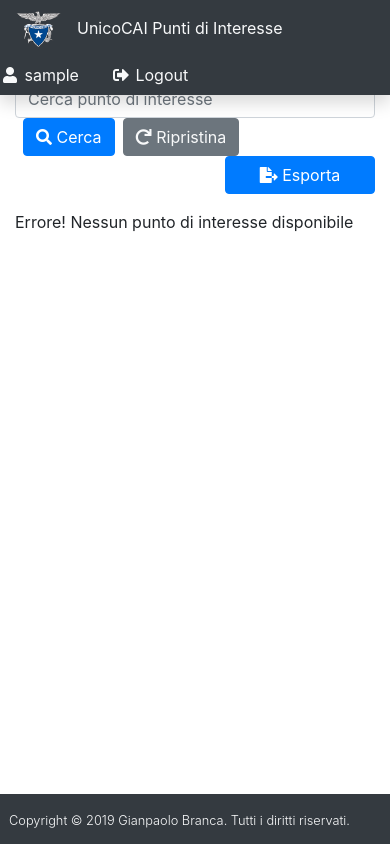
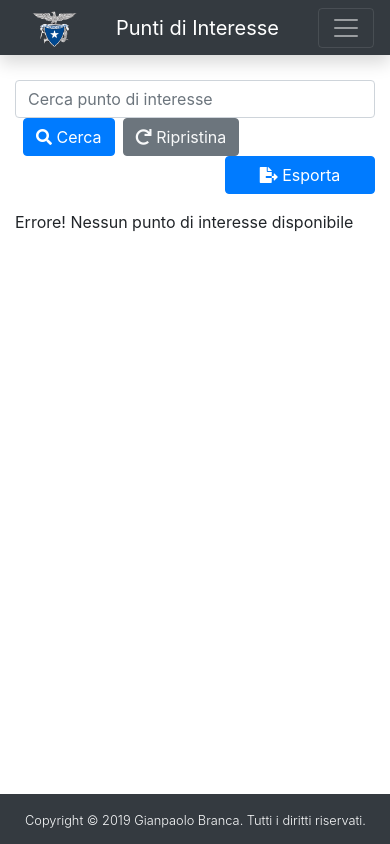
Before and after one commit to GianpaoloBranca/CAI-Punti-Interesse, a Django app: page / in a window 390 px wide. Run offline with Django 3.2, Linux system fonts and the light colour scheme; the visitor is signed in with stand-in values (Sample User, id 1); data that the repository does not hold is empty; some libraries are stand-ins or nearby versions.

Commit message:
Improve navbar and table aspect on mobile

```diff
--- a/templates/punti_interesse/base.html
+++ b/templates/punti_interesse/base.html
@@ -20,25 +20,22 @@
     </title>
   </head>
   <body style='padding-top:80px;'>
-    <nav class="navbar navbar-dark fixed-top bg-dark flex-md-nowrap p-0 shadow">
+    <nav class="navbar navbar-expand-md navbar-dark fixed-top bg-dark py-0 shadow">
       <a class="navbar-brand mx-3" href="#">
         <img src="{% static "images/logo_cai.png" %}" height="45" alt="">
       </a>
       <!-- BEGIN Navbar sections and links -->
-      <ul class="nav navbar-nav mr-auto">
-        <li class="nav-item">
-          <a class="nav-link text-light" href="{% url 'home' %}">UnicoCAI Punti di Interesse</a>
-        </li>
-      </ul>
+      <a class="navbar-brand" href="{% url 'home' %}">Punti di Interesse</a>
       {% if user.is_authenticated %}
-      <ul class="nav form-inline text-right pr-3">
-        <li class="nav-item pr-3">
-          <span class="text-light"><i class="fas fa-user fa-fw"></i> {{ user.username }}</span>
-        </li>
-        <li class="nav-item">
+      <button class="navbar-toggler" type="button" data-toggle="collapse" data-target="#navbarNavAltMarkup" aria-controls="navbarNavAltMarkup" aria-expanded="false" aria-label="Toggle navigation">
+        <span class="navbar-toggler-icon"></span>
+      </button>
+      <div class="collapse navbar-collapse" id="navbarNavAltMarkup">
+        <div class="navbar-nav ml-auto">
+          <a class="nav-link text-light disabled" href="#"><i class="fas fa-user fa-fw"></i> {{ user.username }}</a>
           <a class="nav-link text-light" href="{% url 'logout' %}"><i class="fas fa-sign-out-alt fa-fw"></i> Logout</a>
-        </li>
-      </ul>
+        </div>
+      </div>
       {% endif %}
       <!-- END Navbar sections and links -->
     </nav>
@@ -50,7 +47,7 @@
         <tbody>
           <tr>
             <td class="align-middle">
-              <small class="text-light font-weight-light pl-2">Copyright &copy; 2019 Gianpaolo Branca. Tutti i diritti riservati.</small>
+              <small class="text-light font-weight-light pl-4">Copyright &copy; 2019 Gianpaolo Branca. Tutti i diritti riservati.</small>
             </td>
           </tr>
         </tbody>
--- a/templates/punti_interesse/home.html
+++ b/templates/punti_interesse/home.html
@@ -30,9 +30,9 @@
       <thead>
         <tr>
         <th scope="col" style="width: 30%">Nome</th>
-        <th scope="col" style="width: 30%">Categoria</th>
-        <th scope="col" style="width: 20%">Tipo</th>
-        <th scope="col" style="width: 20%">Ultimo Aggiornamento</th>
+        <th scope="col" style="width: 30%" class="d-none d-md-table-cell">Categoria</th>
+        <th scope="col" style="width: 20%" class="d-none d-md-table-cell">Tipo</th>
+        <th scope="col" style="width: 20%" class="d-none d-sm-table-cell">Aggiornamento</th>
         </tr>
       </thead>
       <tbody>
@@ -43,9 +43,9 @@
           <tr class="table-info">
         {% endif %}
         <td><a class="text-reset" href="{% url 'show' punto.slug %}">{{ punto.nome }}</a></td>
-        <td>{{ punto.categoria }}</td>
-        <td>{{ punto.sottocategoria }}</td>
-        <td>{{ punto.data }}</td>
+        <td class="d-none d-md-table-cell">{{ punto.categoria }}</td>
+        <td class="d-none d-md-table-cell">{{ punto.sottocategoria }}</td>
+        <td class="d-none d-sm-table-cell">{{ punto.data }}</td>
         </tr>
       {% endfor %}
       </tbody>
```
